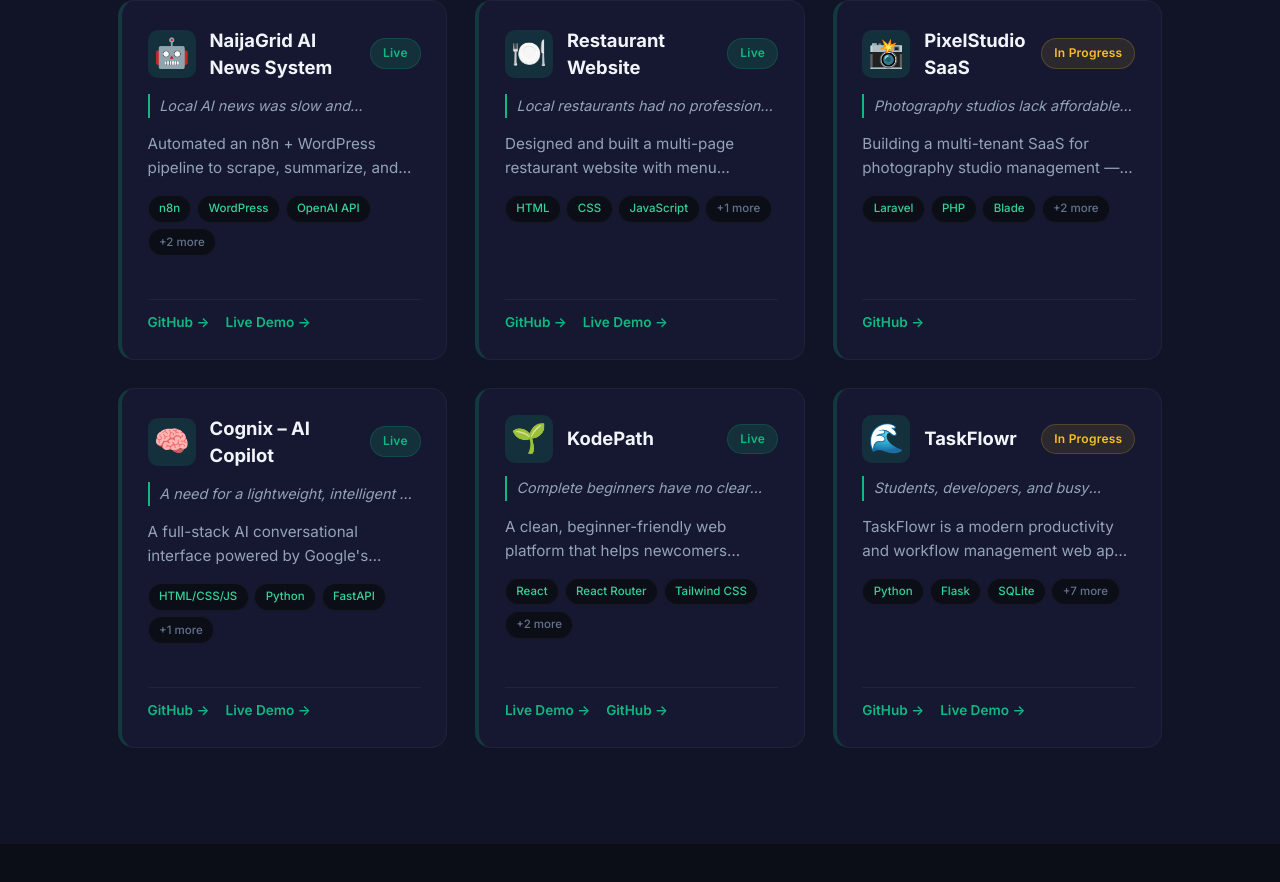
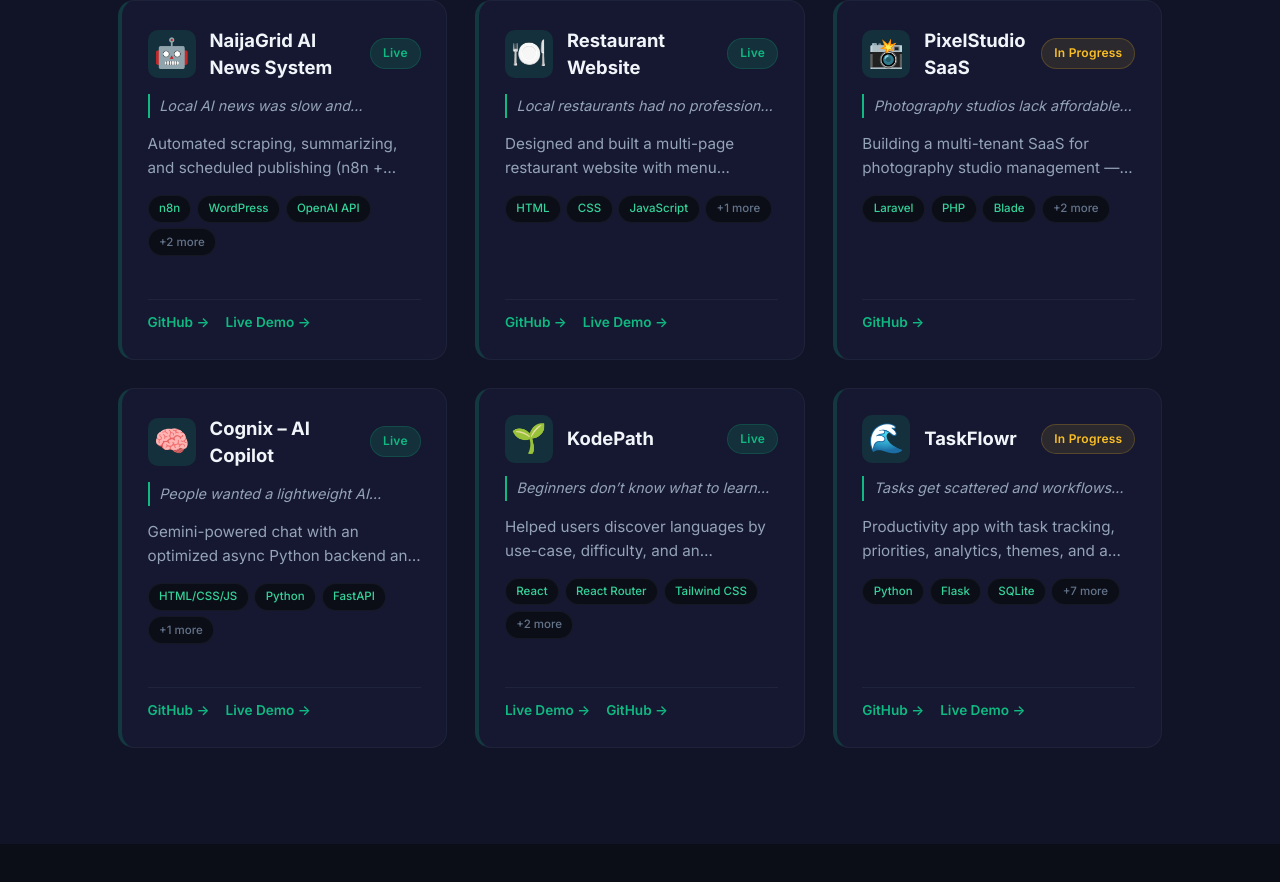
Before and after one commit to Mansur-WP/new_portfolio, a React (Vite) app: page / in a window 1280 px wide. Shown: the part 1094-1976 px from the top of the page. Built offline with nearby package versions, Linux system fonts and the light colour scheme; no server answers.

Commit message:
Refresh portfolio projects content

```diff
--- a/src/data/projects.js
+++ b/src/data/projects.js
@@ -4,8 +4,8 @@ const projects = [
     title: "NaijaGrid AI News System",
     status: "Live",
     statusType: "live",
-    problem: "Local AI news was slow and inconsistent.",
-    description: "Automated an n8n + WordPress pipeline to scrape, summarize, and publish AI news on a schedule—no manual input.",
+    problem: "Local AI news was slow and unreliable.",
+    description: "Automated scraping, summarizing, and scheduled publishing (n8n + WordPress).",
     learned: "Automation architecture, API chaining, prompt engineering for content pipelines, and how to build systems that run without you.",
     stack: ["n8n", "WordPress", "OpenAI API", "REST APIs", "Automation"],
     links: [
@@ -45,8 +45,8 @@ const projects = [
     title: "Cognix – AI Copilot",
     status: "Live",
     statusType: "live",
-    problem: "A need for a lightweight, intelligent AI assistant with a seamless user interface for smarter task execution.",
-    description: "A full-stack AI conversational interface powered by Google's Gemini LLM. It features a modern, responsive frontend with a premium dark-mode aesthetic and an optimized async Python backend for low-latency AI responses.",
+    problem: "People wanted a lightweight AI assistant with a smooth UI.",
+    description: "Gemini-powered chat with an optimized async Python backend and modern dark-mode frontend.",
     learned: "FastAPI server setup, API integration with Google Generative AI, system prompting for strict conversational control, and modern frontend styling (glass-morphism & CSS animations).",
     stack: ["HTML/CSS/JS", "Python", "FastAPI", "Google Gemini API"],
     links: [
@@ -62,9 +62,9 @@ const projects = [
     status: "Live",
     statusType: "live",
     problem:
-      "Complete beginners have no clear starting point when trying to explore programming languages — they don't know what each language does, how hard it is, or which one to learn first.",
+      "Beginners don’t know what to learn first or why.",
     description:
-      "A clean, beginner-friendly web platform that helps newcomers discover programming languages, understand their use cases, explore learning categories, and find their perfect first language through an interactive quiz.",
+      "Helped users discover languages by use-case, difficulty, and an interactive quiz.",
     learned:
       "Building a multi-page React app with React Router, managing state with localStorage for bookmarks, structuring reusable component architecture, and designing an intuitive UI for a non-technical audience.",
     stack: [
@@ -85,9 +85,9 @@ const projects = [
     status: "In Progress",
     statusType: "wip",
     problem:
-      "Students, developers, and busy professionals often struggle with scattered tasks, poor workflow organization, and productivity tools that feel cluttered or outdated.",
+      "Tasks get scattered and workflows feel cluttered.",
     description:
-      "TaskFlowr is a modern productivity and workflow management web app focused on clean design, smooth interactions, and efficient task organization. It features task tracking, priorities, categories, analytics, dark/light themes, and a futuristic dashboard experience designed to make productivity feel effortless.",
+      "Productivity app with task tracking, priorities, analytics, themes, and a smooth dashboard.",
     learned:
       "Improved my understanding of full-stack Flask development, responsive dashboard UI design, authentication systems, task state management, drag-and-drop interactions, and building scalable SaaS-style applications with modern UX principles.",
     stack: [
```
Also changed, not shown: 1 other file (tests, documents, lock files or other folders).
